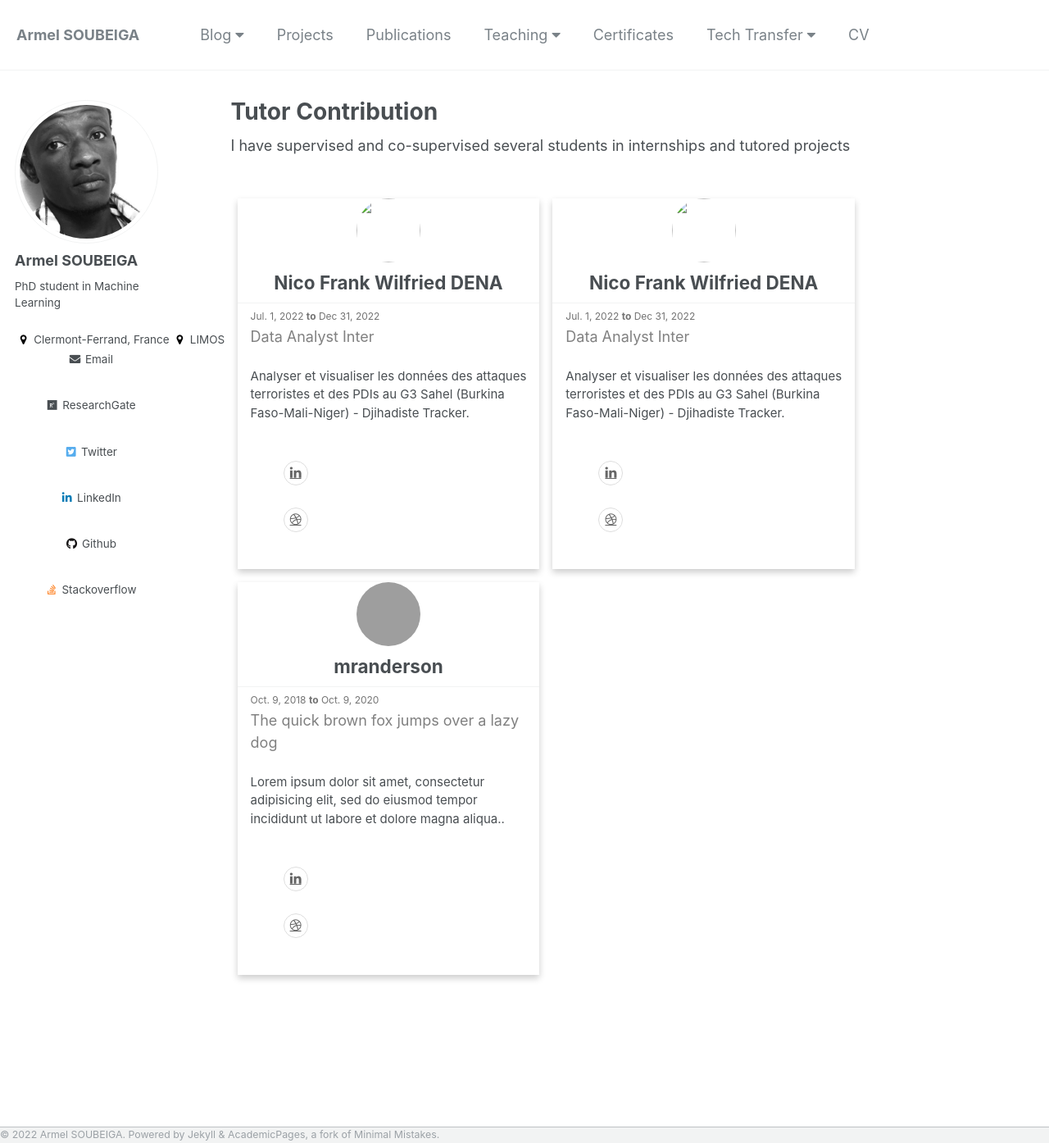
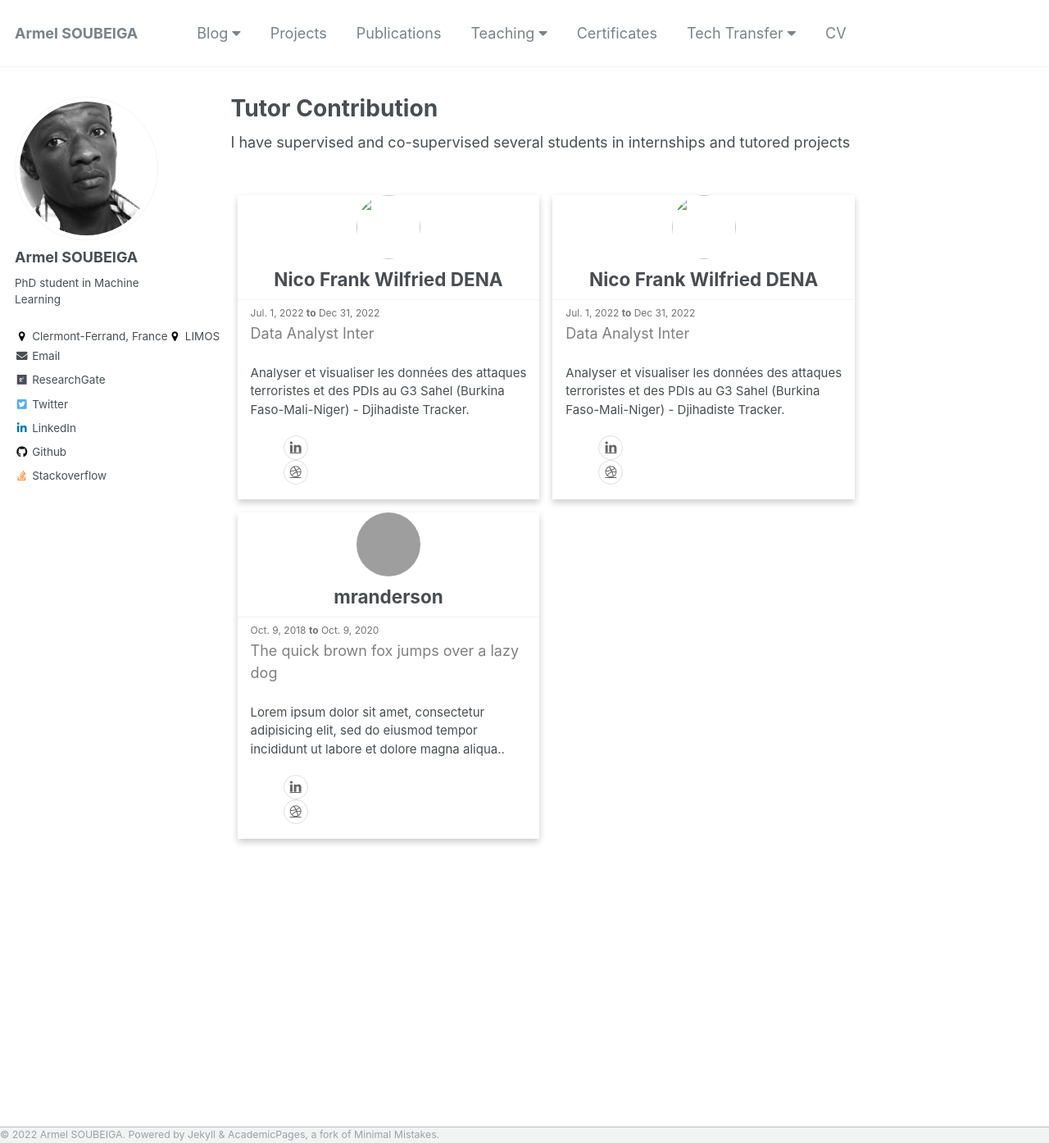
Before and after one commit to armelsoubeiga/armelsoubeiga.github.io, a Jekyll site: the page built from _pages/talks-tutor.html, in a window 1280 px wide and 1394 px high. Shown: the whole window at 82% size. Built offline with Jekyll 4.4.1, drawn with Linux system fonts in a browser that asks for light colours; grey boxes are pictures that could not be loaded.

Commit message:
Update talks-tutor.html

```diff
--- a/_pages/talks-tutor.html
+++ b/_pages/talks-tutor.html
@@ -86,9 +86,6 @@ author_profile: true
 
 ul li {
    display: inline;
-   text-align: center;
-   padding: 2px ;
-   margin: 0;
 }
 </style>
   </head>
```
